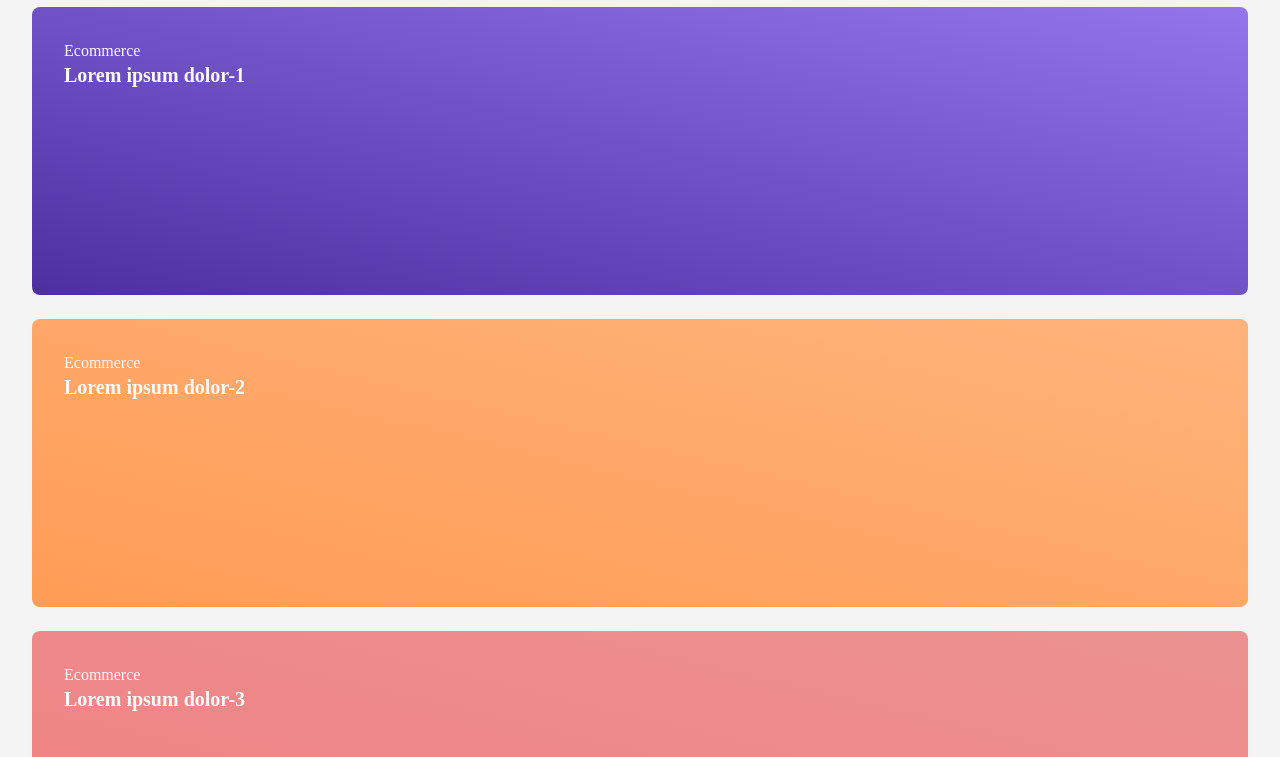
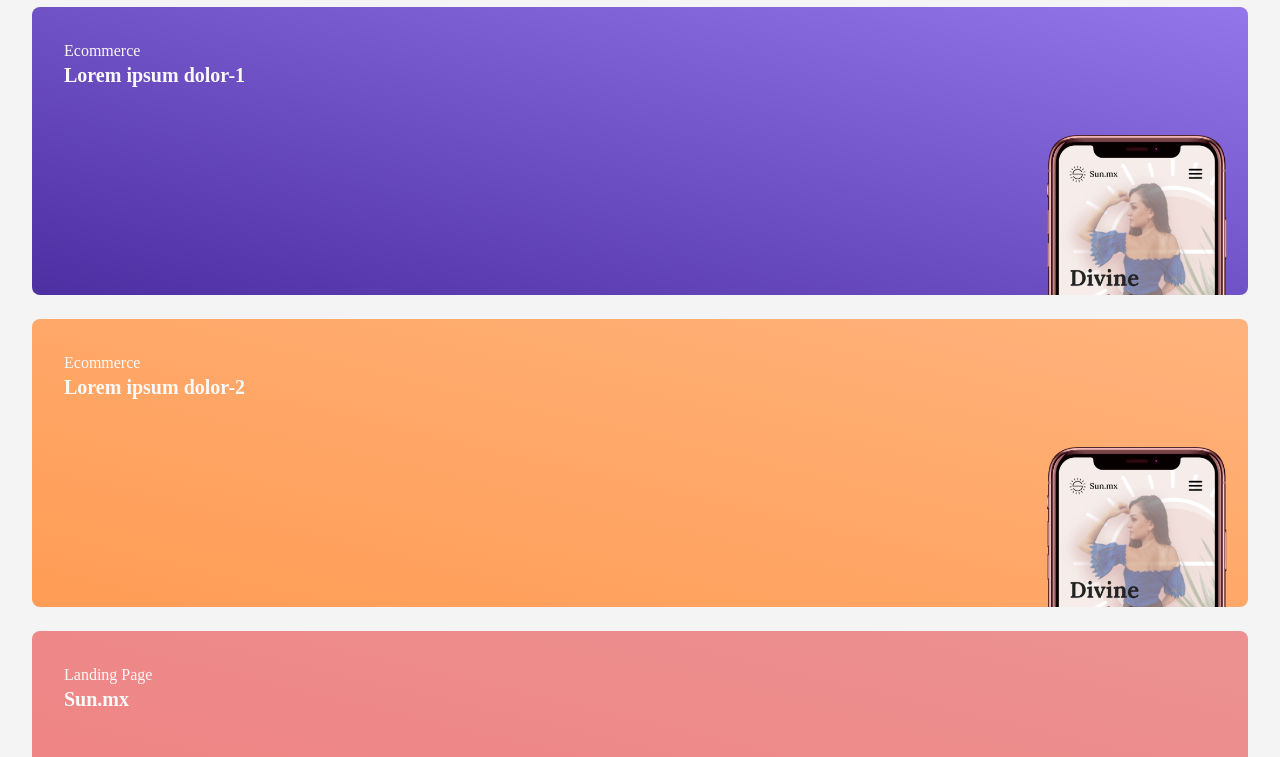
Before and after one commit to PedroEdu6786/client-portfolio, a Next.js app: page / in a window 1280 px wide. Shown: the part 980-1737 px from the top of the page. Built offline with nearby package versions, Linux system fonts and the light colour scheme; a web font is replaced by a local one.

Commit message:
feat: project image dynamic by project

```diff
--- a/src/components/molecules/ProjectCard.jsx
+++ b/src/components/molecules/ProjectCard.jsx
@@ -1,25 +1,118 @@
 import Link from 'next/link'
-import { Heading, Text } from '@chakra-ui/layout'
-import { MotionBox } from '../../motion/motionComponents'
+import Image from 'next/image'
+import { Heading, Text } from '@chakra-ui/react'
+import {
+  MotionBox,
+  MotionImage,
+  MotionLink,
+} from '../../motion/motionComponents'
 
 const ProjectCard = ({ item }) => {
-  const { id, color1, color2, projectTitle, projectType } = item
+  const { id, color1, color2, projectTitle, projectType, img } = item
   return (
-    <Link href={`/?projectId=${id}`} as={`/${id}`} scroll={false}>
+    <MotionLink href={`/?projectId=${id}`} as={`/${id}`} scroll={false}>
       <MotionBox
         p="2rem"
         h="18rem"
         borderRadius=".5rem"
         bgGradient={`linear(to-bl, ${color1}, ${color2})`}
         layoutId={`${id}`}
+        overflow="hidden"
+        pos="relative"
+        cursor="pointer"
       >
         <Text color="portfolio.white">{projectType}</Text>
         <Heading as="h3" size="md" color="portfolio.white">
           {projectTitle}
         </Heading>
+        <MotionImage
+          src={img}
+          alt="project-prop"
+          width={184}
+          height={360}
+          bottom="-200"
+          right="5"
+          pos="absolute"
+        />
       </MotionBox>
-    </Link>
+    </MotionLink>
   )
 }
 
+const phone = {
+  hover: {
+    y: -180,
+  },
+}
+
+const hand = {
+  hover: {
+    x: 20,
+  },
+}
+
 export default ProjectCard
+
+// import { Heading, Text } from '@chakra-ui/react'
+// import {
+//   MotionBox,
+//   MotionImage,
+//   MotionLink,
+// } from '../../motion/motionComponents'
+
+// const ProjectCard = ({ item }) => {
+//   const { id, color1, color2, projectTitle, projectType, img } = item
+//   return (
+//     <MotionLink href={`/?projectId=${id}`} as={`/${id}`} scroll={false}>
+//       <MotionBox
+//         p="2rem"
+//         h="18rem"
+//         borderRadius=".5rem"
+//         bgGradient={`linear(to-bl, ${color1}, ${color2})`}
+//         layoutId={id}
+//         overflow="hidden"
+//         whileHover="hover"
+//         cursor="pointer"
+//         pos="relative"
+//       >
+//         <Text color="portfolio.white">{projectType}</Text>
+//         <Heading as="h3" size="md" color="portfolio.white">
+//           {projectTitle}
+//         </Heading>
+//         <MotionImage
+//           src={img}
+//           alt="project-prop"
+//           width={184}
+//           height={360}
+//           right="5"
+//           bottom="-130%"
+//           pos="absolute"
+//           variants={phone}
+//         />
+//         <MotionImage
+//           src="/img/handz-thumbs.png"
+//           alt="project-prop"
+//           width={200}
+//           top="10rem"
+//           left="-5"
+//           pos="absolute"
+//           variants={hand}
+//         />
+//       </MotionBox>
+//     </MotionLink>
+//   )
+// }
+
+// const phone = {
+//   hover: {
+//     y: -180,
+//   },
+// }
+
+// const hand = {
+//   hover: {
+//     x: 20,
+//   },
+// }
+
+// export default ProjectCard
--- a/src/components/molecules/ProjectDisplay.jsx
+++ b/src/components/molecules/ProjectDisplay.jsx
@@ -1,13 +1,13 @@
 import { useRouter } from 'next/router'
 import { Box, Heading, Stack, Text } from '@chakra-ui/layout'
-import { MotionBox } from '../../motion/motionComponents'
+import { MotionBox, MotionImage } from '../../motion/motionComponents'
 import Overlay from '../atoms/Overlay'
 import { projects } from '../../constants/projects'
 
 const ProjectDisplay = ({ id }) => {
   const router = useRouter()
 
-  const { color1, color2, projectType, projectTitle } = projects.find(
+  const { color1, color2, projectType, projectTitle, img } = projects.find(
     (project) => project.id == id
   )
 
@@ -42,7 +42,19 @@ const ProjectDisplay = ({ id }) => {
             h="150px"
             borderRadius="1rem"
             bgGradient={`linear(to-bl, ${color1}, ${color2})`}
-          ></Box>
+            overflow="hidden"
+            pos="relative"
+          >
+            <MotionImage
+              src={img}
+              alt="project-prop"
+              width={184}
+              height={360}
+              bottom="-250"
+              right="5"
+              pos="absolute"
+            />
+          </Box>
           <Stack spacing="1.5rem">
             <Box>
               <Text>{projectType}</Text>
--- a/src/constants/projects.js
+++ b/src/constants/projects.js
@@ -5,6 +5,7 @@ export const projects = [
     color2: 'portfolio.darkPurple',
     projectType: 'Ecommerce',
     projectTitle: 'Lorem ipsum dolor-1',
+    img: '/img/landing-1.png',
   },
   {
     id: 1,
@@ -12,13 +13,15 @@ export const projects = [
     color2: 'portfolio.darkOrange',
     projectType: 'Ecommerce',
     projectTitle: 'Lorem ipsum dolor-2',
+    img: '/img/landing-1.png',
   },
   {
     id: 2,
     color1: 'portfolio.lightRed',
     color2: 'portfolio.darkRed',
-    projectType: 'Ecommerce',
-    projectTitle: 'Lorem ipsum dolor-3',
+    projectType: 'Landing Page',
+    projectTitle: 'Sun.mx',
+    img: '/img/landing-1.png',
   },
   {
     id: 3,
@@ -26,5 +29,6 @@ export const projects = [
     color2: 'portfolio.darkBlue',
     projectType: 'Ecommerce',
     projectTitle: 'Lorem ipsum dolor-4',
+    img: '/img/landing-1.png',
   },
 ]
--- a/src/motion/motionComponents.js
+++ b/src/motion/motionComponents.js
@@ -1,6 +1,9 @@
-import { Box, Heading, HStack } from '@chakra-ui/react'
+import { Box, Heading, HStack, Image } from '@chakra-ui/react'
 import { motion } from 'framer-motion'
+import Link from 'next/link'
 
 export const MotionHStack = motion(HStack)
 export const MotionBox = motion(Box)
 export const MotionHeading = motion(Heading)
+export const MotionImage = motion(Image)
+export const MotionLink = motion(Link)
```
Also changed, not shown: public/img/landing-1.png (added).
